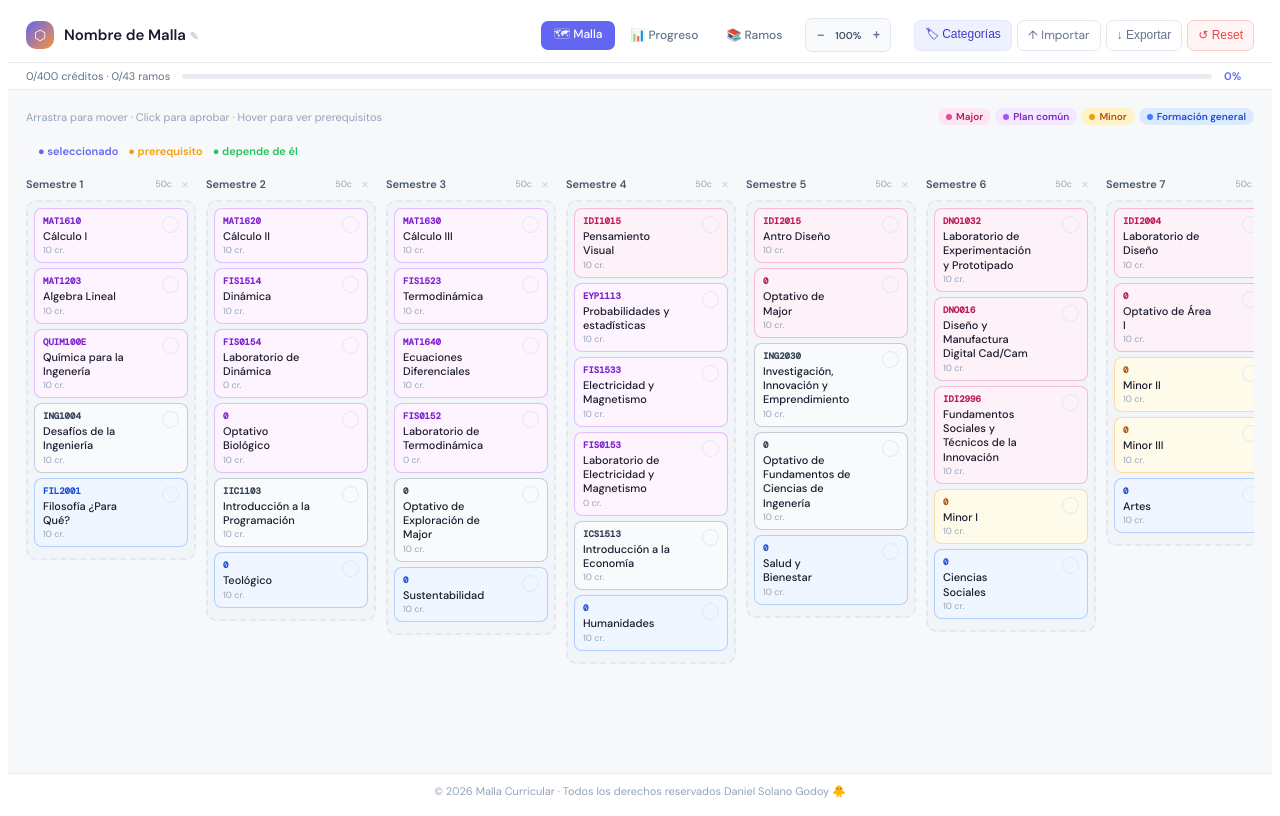
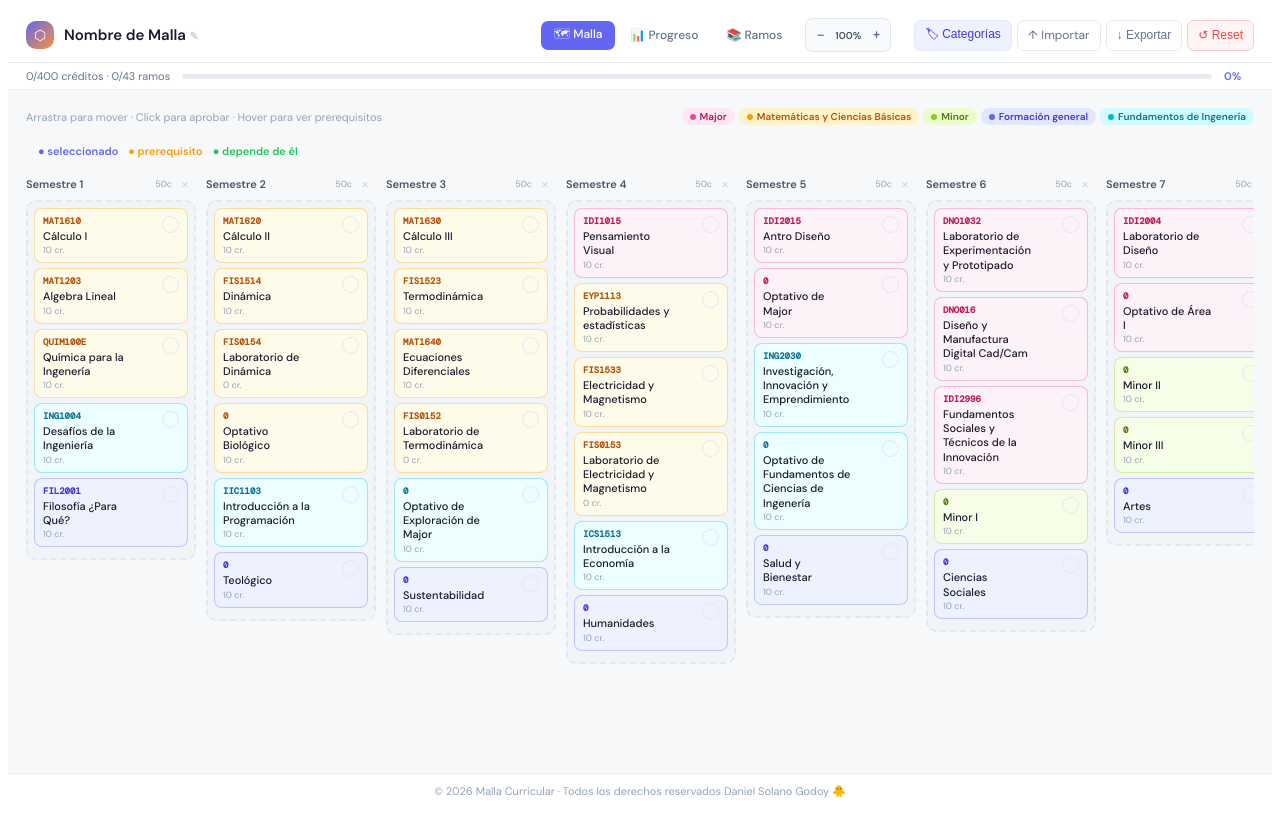
Before and after one commit to PLT-piwi/organizeUniversityMesh, a React (Vite) app: page / in a window 1280 px wide. Built offline with nearby package versions, Linux system fonts and the light colour scheme.

Commit message:
Update category labels and color IDs

```diff
--- a/src/constants/categories.js
+++ b/src/constants/categories.js
@@ -6,18 +6,23 @@ export const DEFAULT_CATEGORIES = [
   },
   {
     "id": "ciencias",
-    "label": "Plan común",
-    "colorId": "purple"
+    "label": "Matemáticas y Ciencias Básicas",
+    "colorId": "amber"
   },
   {
     "id": "gestion",
     "label": "Minor",
-    "colorId": "amber"
+    "colorId": "lime"
   },
   {
     "id": "cat_1780018257707",
     "label": "Formación general",
-    "colorId": "blue"
+    "colorId": "indigo"
+  },
+  {
+    "id": "cat_1780268634615",
+    "label": "Fundamentos de Ingenería",
+    "colorId": "cyan"
   }
 ];
 
```
